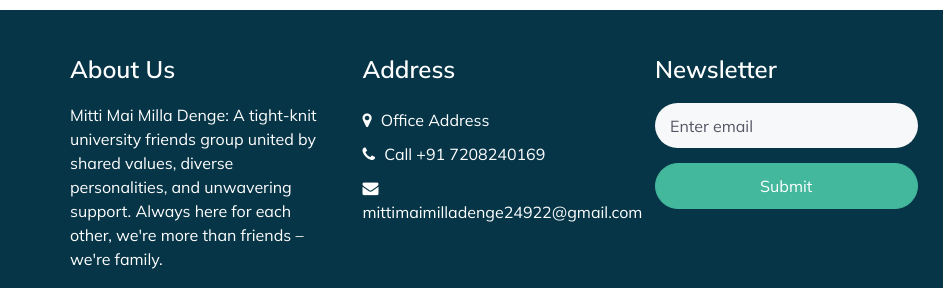
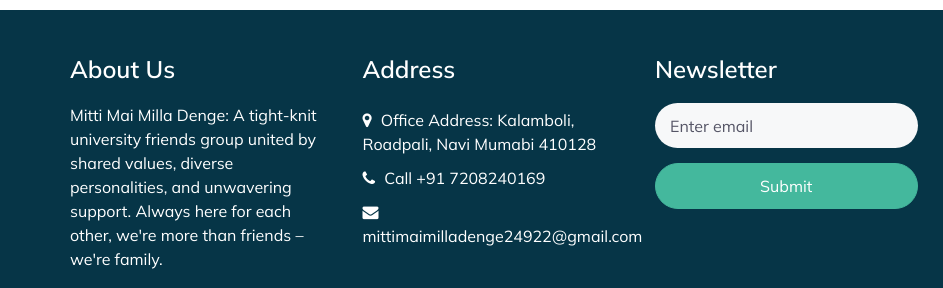
Before and after one commit to mittimaimilladenge/mittimaimilladenge.site, a plain HTML site: page blog.html in a window 1280 px wide. Shown: the part 862-1150 px from the top of the page, 0-943 px from the left. Drawn offline with nearby package versions, Linux system fonts and the light colour scheme; some packages are replaced by stand-ins of ours.

Commit message:
change the address

```diff
--- a/blog.html
+++ b/blog.html
@@ -234,7 +234,7 @@ Elon Musk's odyssey from Earth to Mars is a testament to the power of audacity a
                             <a href="#" onclick="openMapPopup(); return false;">
                                 <i class="fa fa-map-marker" aria-hidden="true"></i>
                                 <span>
-                                    Office Address
+                                    Office Address: Kalamboli, Roadpali, Navi Mumabi 410128
                                 </span>
                             </a>
 
```
Also changed, not shown: categories.html (+1 -1 lines), contact.html (+1 -1 lines), index.html (+1 -1 lines).
